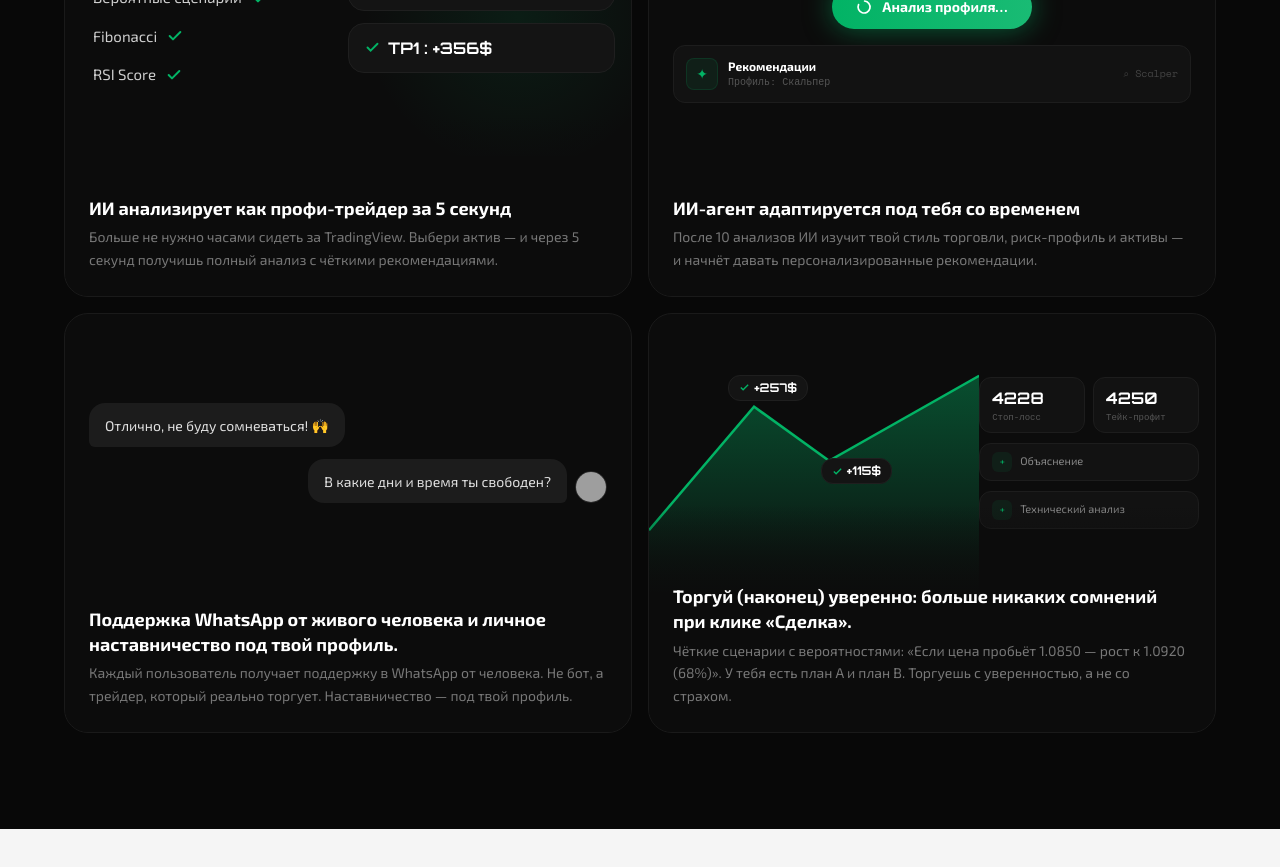
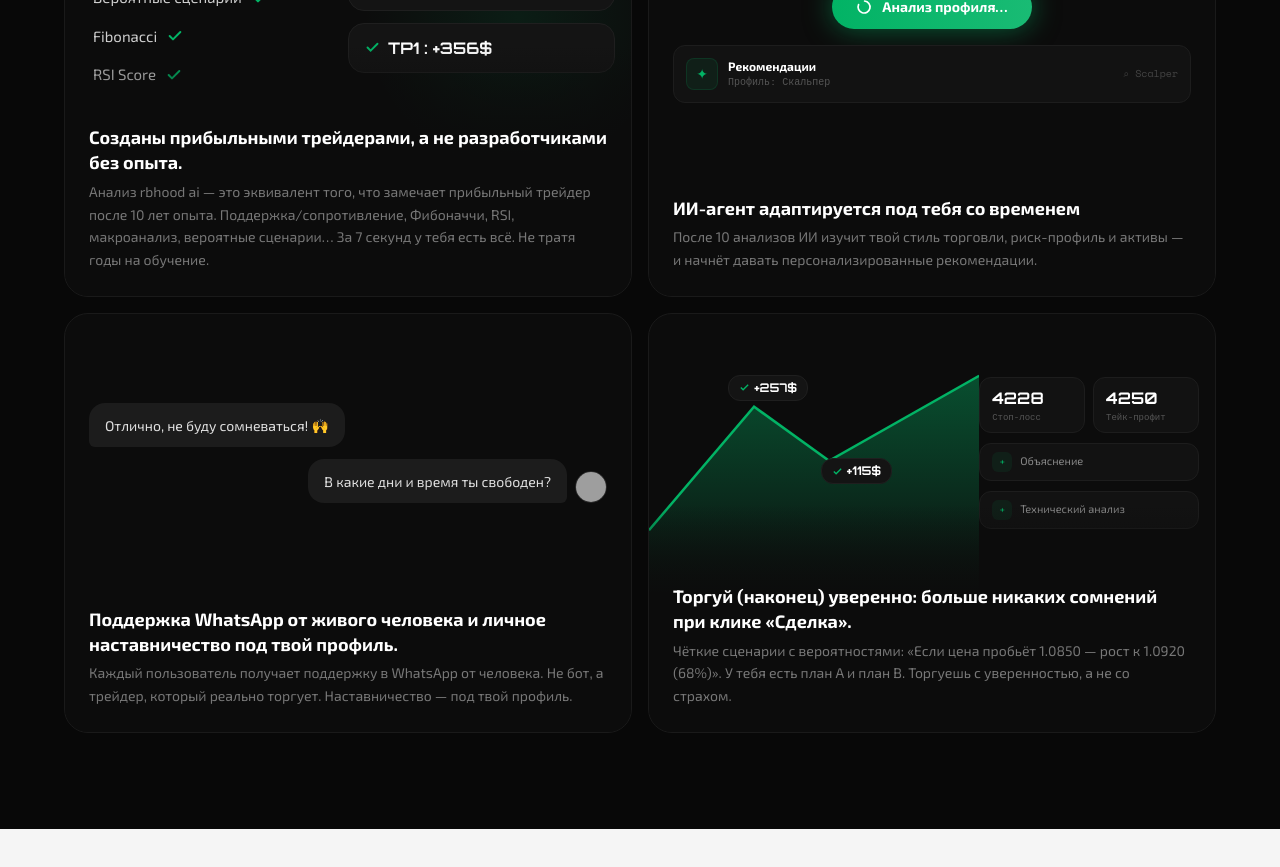
Before and after one commit to qryptobro/rbhood, a Next.js app: page / in a window 1280 px wide. Shown: the part 1920-2787 px from the top of the page. Built offline with nearby package versions, Linux system fonts and the light colour scheme; grey boxes are pictures that could not be loaded.

Commit message:
fix: card 1 text to match BullGPT (built by profitable traders, 10 years experience)

```diff
--- a/app/components/i18n.tsx
+++ b/app/components/i18n.tsx
@@ -18,7 +18,7 @@ const translations = {
     hero_cta: "НАЧИНАЙТЕ ПРЯМО СЕЙЧАС",
     hero_note: "Регистрация за 2 мин",
     hero_social_proof: "1 300+ трейдеров доверяют rbhood ai · 4.8/5",
-    fb1_tag: "МГНОВЕННЫЙ АНАЛИЗ", fb1_title: "ИИ анализирует как профи-трейдер за 5 секунд", fb1_desc: "Больше не нужно часами сидеть за TradingView. Выбери актив — и через 5 секунд получишь полный анализ с чёткими рекомендациями.",
+    fb1_tag: "МГНОВЕННЫЙ АНАЛИЗ", fb1_title: "Созданы прибыльными трейдерами, а не разработчиками без опыта.", fb1_desc: "Анализ rbhood ai — это эквивалент того, что замечает прибыльный трейдер после 10 лет опыта. Поддержка/сопротивление, Фибоначчи, RSI, макроанализ, вероятные сценарии… За 7 секунд у тебя есть всё. Не тратя годы на обучение.",
     fb1_b1: "Технический анализ: паттерны, уровни, тренды", fb1_b2: "Фундаментальный анализ и новостной фон", fb1_b3: "Сигнал BUY/SELL/HOLD с объяснением",
     fb2_tag: "АДАПТАЦИЯ", fb2_title: "ИИ-агент адаптируется под тебя со временем", fb2_desc: "После 10 анализов ИИ изучит твой стиль торговли, риск-профиль и активы — и начнёт давать персонализированные рекомендации.",
     fb2_b1: "Запоминает твои предпочтения и стиль", fb2_b2: "Оптимизирует сигналы под твой профиль", fb2_b3: "Советы улучшаются с каждым анализом",
@@ -127,7 +127,7 @@ const translations = {
     hero_cta: "ҚАЗІР БАСТАҢЫЗ",
     hero_note: "2 минутта тіркелу",
     hero_social_proof: "1 300+ трейдер rbhood ai-ға сенеді · 4.8/5",
-    fb1_tag: "ЛЕЗДЕ ТАЛДАУ", fb1_title: "ЖИ 5 секундта про-трейдер сияқты талдайды", fb1_desc: "TradingView алдында сағат отырудың қажеті жоқ. Активті таңдаңыз — 5 секундта нақты ұсынымдармен толық талдау аласыз.",
+    fb1_tag: "ЛЕЗДЕ ТАЛДАУ", fb1_title: "Табысты трейдерлер жасаған, тәжірибесіз әзірлеушілер емес.", fb1_desc: "rbhood ai талдауы — табысты трейдер 10 жыл тәжірибеден кейін байқайтын нәрсеге тең. Қолдау/қарсылық, Фибоначчи, RSI, макроталдау, ықтимал сценарийлер… 7 секундта бәрі бар. Жылдар бойы үйренбей-ақ.",
     fb1_b1: "Техникалық талдау: паттерндер, деңгейлер, трендтер", fb1_b2: "Фундаментальды талдау және жаңалықтар", fb1_b3: "BUY/SELL/HOLD сигналы түсіндірмемен",
     fb2_tag: "БЕЙІМДЕЛУ", fb2_title: "ЖИ-агент уақыт өте сізге бейімделеді", fb2_desc: "10 талдаудан кейін ЖИ сіздің сауда стиліңізді, тәуекел профиліңізді үйреніп, жекелендірілген ұсынымдар береді.",
     fb2_b1: "Қалауларыңыз бен стиліңізді есте сақтайды", fb2_b2: "Сигналдарды профиліңізге оңтайландырады", fb2_b3: "Кеңестер әр талдаумен жақсарады",
@@ -237,7 +237,7 @@ const translations = {
     hero_cta: "GET STARTED NOW",
     hero_note: "Sign up in 2 min",
     hero_social_proof: "1,300+ traders trust rbhood ai · 4.8/5",
-    fb1_tag: "INSTANT ANALYSIS", fb1_title: "The AI that analyzes like a pro trader in 5 seconds", fb1_desc: "No more hours on TradingView. Select an asset and in 5 seconds you get a full analysis with clear recommendations.",
+    fb1_tag: "INSTANT ANALYSIS", fb1_title: "Built by profitable traders, not developers with no experience.", fb1_desc: "rbhood ai's analysis is the equivalent of what a profitable trader spots after 10 years of experience. Support/resistance, Fibonacci, RSI, macro analysis, probable scenarios… In 7 seconds, you have everything. Without spending years training.",
     fb1_b1: "Technical analysis: patterns, levels, trends", fb1_b2: "Fundamental analysis and news sentiment", fb1_b3: "BUY/SELL/HOLD signal with explanation",
     fb2_tag: "ADAPTATION", fb2_title: "Your AI agent adapts to you over time", fb2_desc: "After 10 analyses the AI learns your trading style, risk profile, and preferred assets — and starts giving personalized recommendations.",
     fb2_b1: "Remembers your preferences and style", fb2_b2: "Optimizes signals for your profile", fb2_b3: "Advice improves with every analysis",
```
